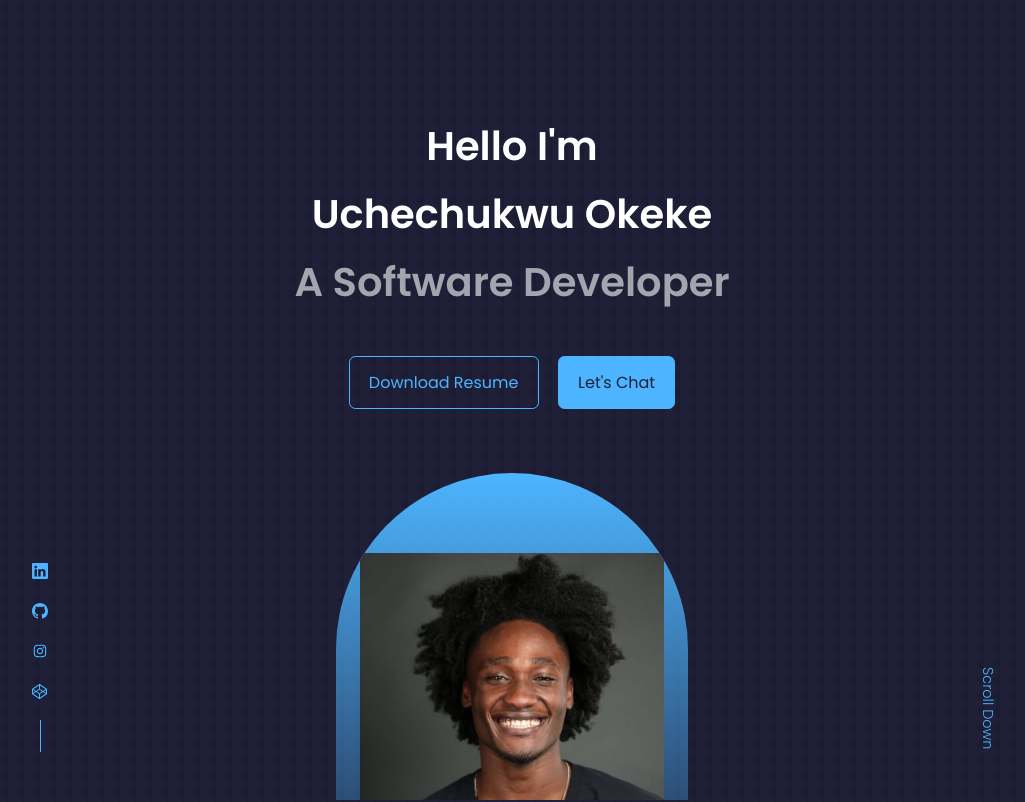
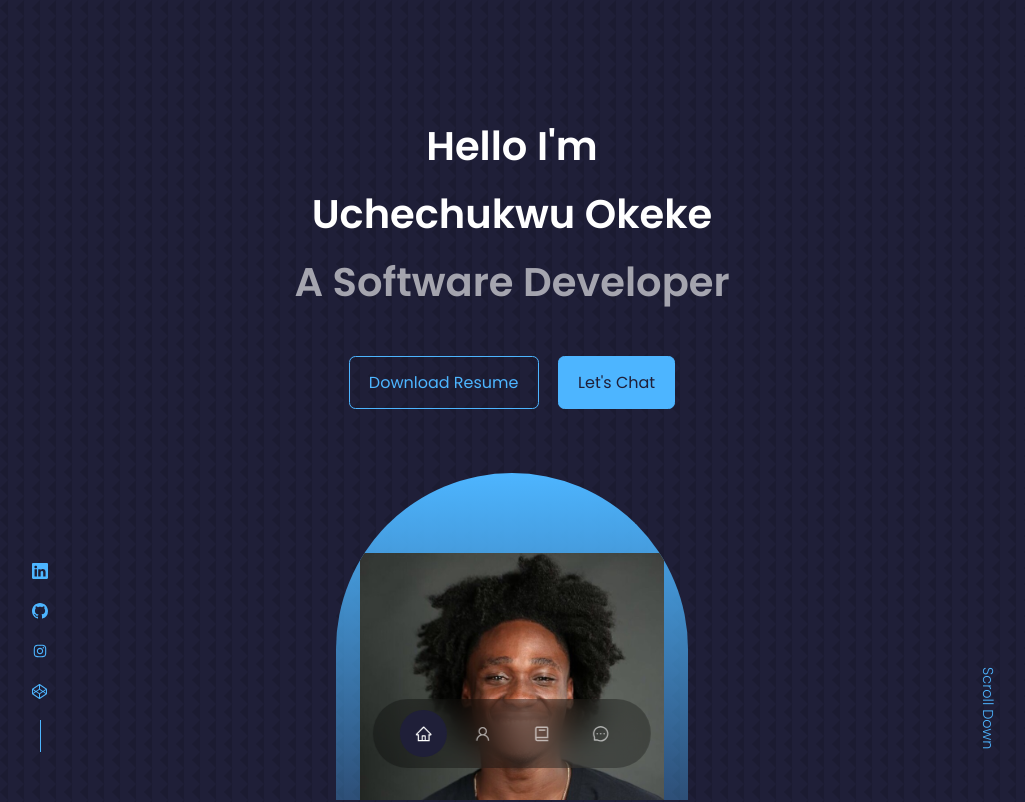
Before and after one commit to Thatucheshow/Final_portfolio, a React (Create React App) app in the folder react-website/: page / in a window 1280 px wide. Shown: the top 802 px of the page, without its empty margins (128-1153 px from the left). Built offline with nearby package versions, Linux system fonts and the light colour scheme.

Commit message:
Nav icons done

```diff
--- a/react-website/src/components/nav/Nav.jsx
+++ b/react-website/src/components/nav/Nav.jsx
@@ -4,15 +4,18 @@
 import {AiOutlineUser} from 'react-icons/ai'
 import {BiBook} from 'react-icons/bi'
 import {AiOutlineMessage} from 'react-icons/ai'
+import {useState} from 'react'
 
 
-function Nav() {
+const Nav = () => {
+  const [activeNav, setActiveNav] = useState ('#')
+
   return (
    <nav>
-     <a href="#"><AiOutlineHome/></a>
-     <a href="#about"><AiOutlineUser/></a>
-     <a href="#portfolio"><BiBook/></a>
-     <a href="#contact"><AiOutlineMessage/></a>
+     <a href="#" onClick={() => setActiveNav('#')} className={activeNav === '#' ? 'active' : ''}><AiOutlineHome/></a>
+     <a href="#about" onClick={() => setActiveNav('#about')} className={activeNav === '#about' ? 'active' : ''}><AiOutlineUser/></a>
+     <a href="#portfolio" onClick={() => setActiveNav('#portfolio')} className={activeNav === '#portfolio' ? 'active' : ''}><BiBook/></a>
+     <a href="#contact" onClick={() => setActiveNav('#contact')} className={activeNav === '#contact' ? 'active' : ''}><AiOutlineMessage/></a>
    </nav>
   )
 }
--- a/react-website/src/components/nav/nav.css
+++ b/react-website/src/components/nav/nav.css
@@ -0,0 +1,32 @@
+nav {
+    background: rgba(0, 0, 0, 0.3);
+    width: max-content;
+    display:block;
+    padding: 0.7rem 1.7rem;
+    z-index: 2;
+    position: fixed;
+    left: 50%;transform: translateX(-50%);
+    bottom: 2rem;
+    display: flex;
+    gap: 0.8rem;
+    border-radius:3rem;
+    backdrop-filter: blur(15px);
+}
+
+nav a {
+    background: transparent;
+    padding: 0.9rem;
+    border-radius: 50%;
+    display: flex;
+    color: var(--color-light);
+    font-size: 1.1rem;
+}
+
+nav a:hover {
+    background: rgba(0, 0, 0, 0.3);
+}
+
+nav a.active {
+    background: var(--color-bg);
+    color: var(--color-white);
+}
```
